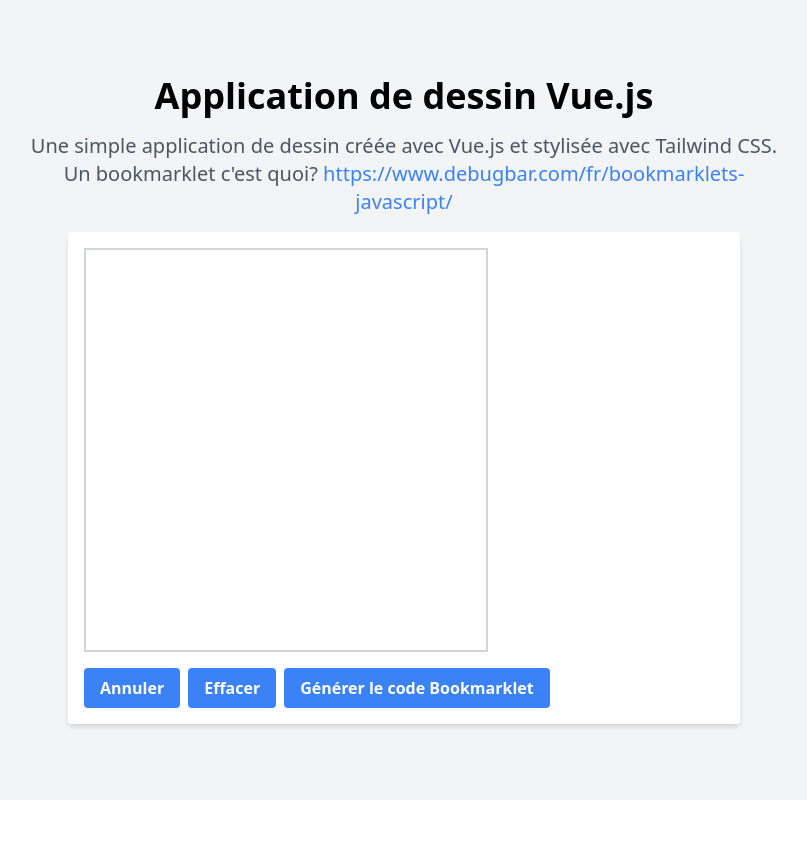
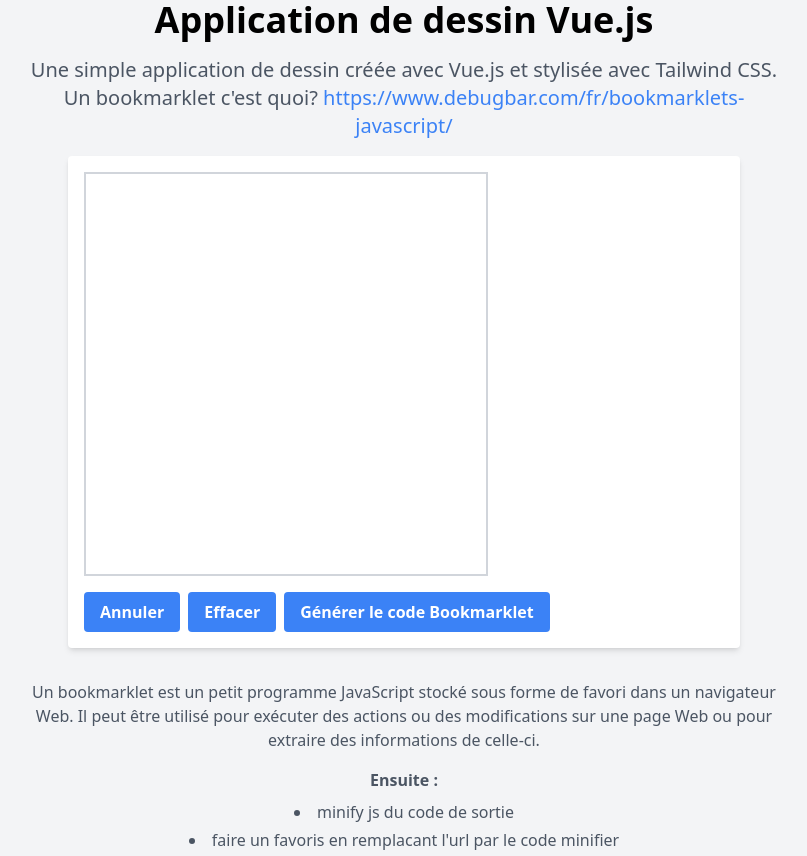
Before and after one commit to clockwork-potato/DoncNousSignons-SoWeSign, a Vue app: page / in a window 1280 px wide. Shown: the whole page, without its empty margins (236-1043 px from the left). Before the commit the page ends 800 px from the top, so only its background shows below. Built offline with nearby package versions, Linux system fonts and the light colour scheme.

Commit message:
Update App.vue

```diff
--- a/src/App.vue
+++ b/src/App.vue
@@ -22,7 +22,16 @@
       <textarea v-if="showBookmarkletCode" ref="bookmarkletCode" readonly :value="minifiedCode" rows="10" cols="50"
         class="mt-4 w-full p-2 border border-gray-300 rounded"></textarea>
     </div>
-
+<div class="explanation mt-8 text-gray-600 max-w-3xl text-center">
+      <p class="mb-4">Un bookmarklet est un petit programme JavaScript stocké sous forme de favori dans un navigateur Web.
+        Il peut être utilisé pour exécuter des actions ou des modifications sur une page Web ou pour extraire des
+        informations de celle-ci.</p>
+      <p class="font-semibold mb-2">Ensuite :</p>
+      <ul class="mt-2 list-disc list-inside">
+        <li class="mb-1">minify js du code de sortie</li>
+        <li class="mb-1">faire un favoris en remplacant l'url par le code minifier</li>
+      </ul>
+    </div>
   </div>
 </template>
 
```
